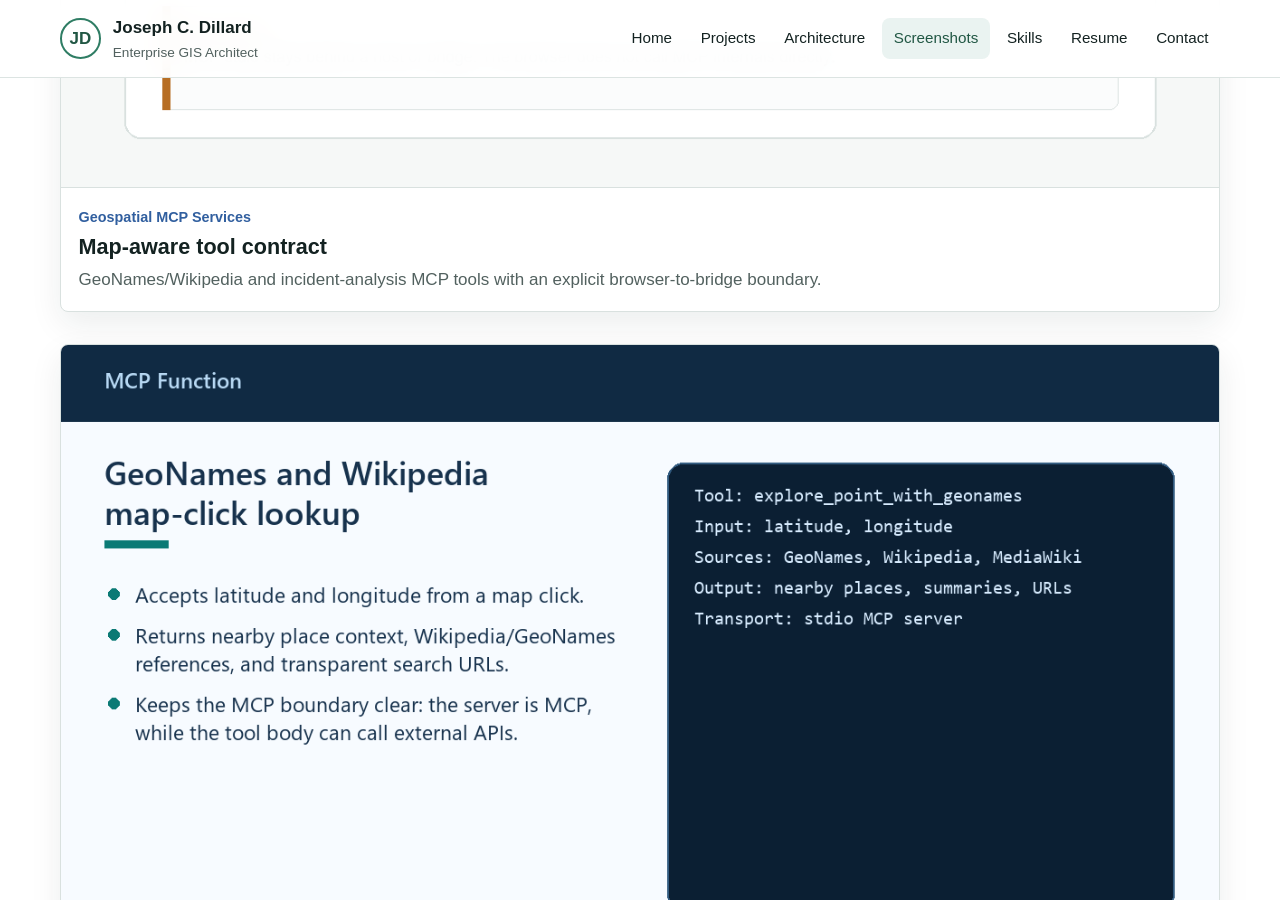
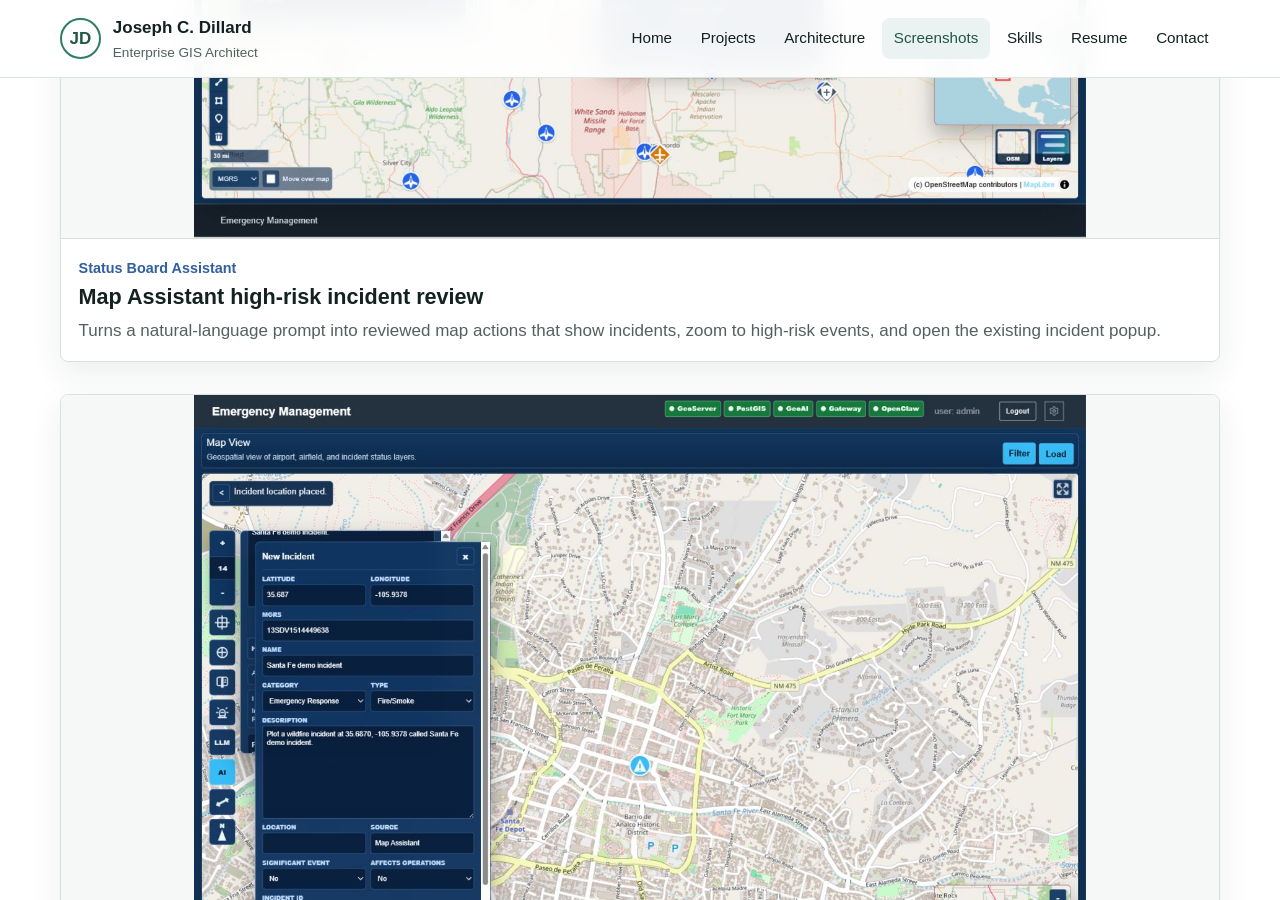
Before and after one commit to JosephDillard/JosephDillard, a Jekyll site: the page built from screenshots.md, in a window 1280 px wide and 900 px high, scrolled down 16106 px. Built offline with Jekyll 4.4.1, drawn with Linux system fonts in a browser that asks for light colours; some of the changed text lies outside the part shown.

Commit message:
Add Map Assistant screenshots and entries
Add three new Map Assistant screenshots and corresponding items in _data/screenshots.yml. The commit adds images (map-assistant-high-risk-plan.png, map-assistant-incident-draft.png, map-assistant-support-lookup.png) and three data entries describing high-risk incident review, incident draft staging, and response support lookup to showcase the assistant features on the Status Board.

```diff
--- a/_data/screenshots.yml
+++ b/_data/screenshots.yml
@@ -98,6 +98,21 @@
 - title: MCP And Assistant Functions
   description: Map-aware assistant tooling that keeps the MCP boundary explicit and the analysis explainable.
   items:
+    - subtitle: Status Board Assistant
+      title: Map Assistant high-risk incident review
+      image: /assets/images/screenshots/map-assistant-high-risk-plan.png
+      alt: Screenshot of the Map Assistant planning and running a high-risk incident review on the Status Board map.
+      description: Turns a natural-language prompt into reviewed map actions that show incidents, zoom to high-risk events, and open the existing incident popup.
+    - subtitle: Status Board Assistant
+      title: Map Assistant reviewed incident draft
+      image: /assets/images/screenshots/map-assistant-incident-draft.png
+      alt: Screenshot of the Map Assistant staging a reviewed wildfire incident draft in the existing Create Incident form.
+      description: Parses a title and latitude/longitude from a prompt, fills the existing incident form, and leaves the analyst in control of saving the record.
+    - subtitle: Status Board Assistant
+      title: Map Assistant response support lookup
+      image: /assets/images/screenshots/map-assistant-support-lookup.png
+      alt: Screenshot of the Map Assistant running a response support lookup and opening nearby support results on the map.
+      description: Reuses the map's response-support workflow to find nearby OpenStreetMap support options around the selected incident context.
     - subtitle: Geospatial MCP Services
       title: Map-aware tool contract
       image: /assets/images/screenshots/mcp-tool-contract.png
```
Also changed, not shown: assets/images/screenshots/map-assistant-high-risk-plan.png (added), assets/images/screenshots/map-assistant-incident-draft.png (added), assets/images/screenshots/map-assistant-support-lookup.png (added).
